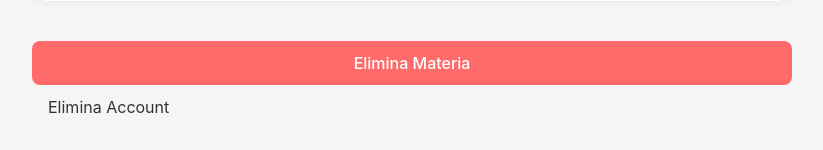
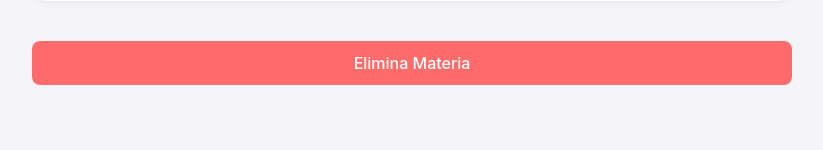
Before and after one commit to chricracra/RegistroVoti, a Flask app: template templates/subject.html in a window 1280 px wide. Shown: the part 976-1126 px from the top of the page, without its empty margins (228-1051 px from the left). After the commit the page ends 1061 px from the top, so only its background shows below. Run offline with Flask 3, Linux system fonts and the light colour scheme; the template is opened without the code that fills it, so the values that code supplies are empty.

Commit message:
Fixed subject.html

```diff
--- a/templates/subject.html
+++ b/templates/subject.html
@@ -461,10 +461,7 @@ body.dark-theme .confirm-btn:hover {
     </div>
 </div>
 
-<!-- Aggiungi questa opzione nel menu a tendina -->
-<div class="dropdown-item">
-    <a href="#" id="deleteAccountLink">Elimina Account</a>
-</div>
+
     <script src="https://cdn.jsdelivr.net/npm/chart.js"></script>
     <script>
         // Grafico di andamento
```
